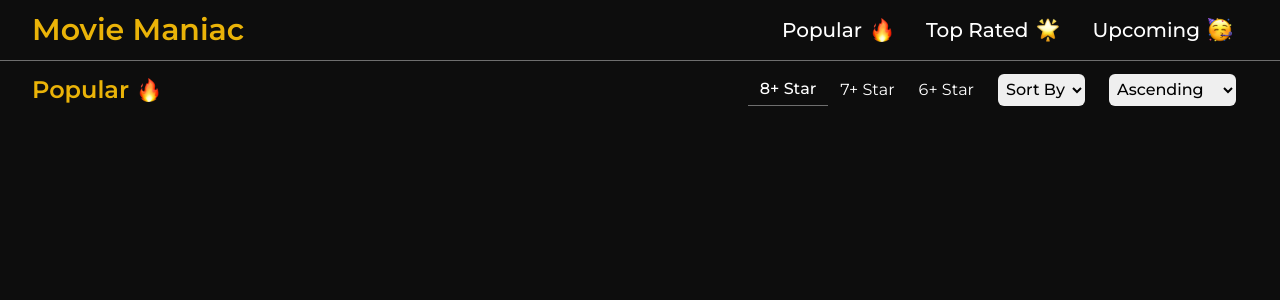
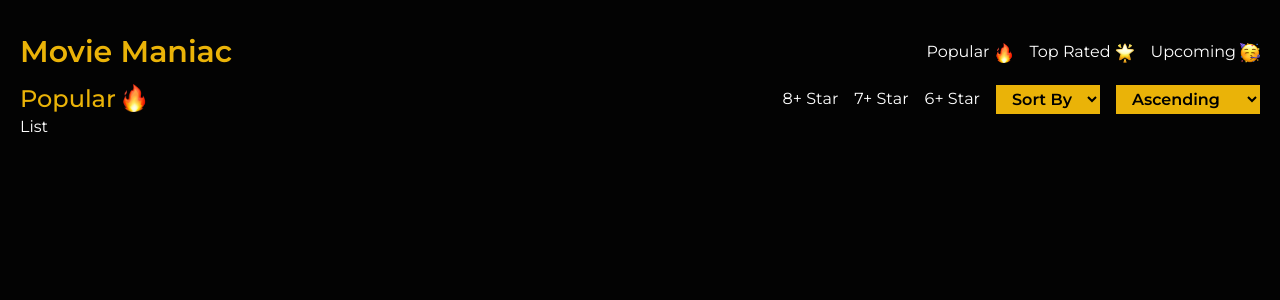
Before and after one commit to esteban-vm/movie-maniac, a Next.js app: page / in a window 1280 px wide. Shown: the top 300 px of the page. Built offline with nearby package versions, Linux system fonts and the light colour scheme.

Commit message:
fix styles

```diff
--- a/src/app/layout.tsx
+++ b/src/app/layout.tsx
@@ -1,6 +1,7 @@
 import type { Metadata } from 'next'
 import type { ReactNode } from 'react'
 import localFont from 'next/font/local'
+import { Navbar } from '@/components'
 import '@/styles/globals.css'
 
 export const metadata: Metadata = {
@@ -16,8 +17,13 @@ const montserrat = localFont({
 
 export default function RootLayout({ children }: { children: ReactNode }) {
   return (
-    <html lang='en' className={montserrat.className}>
-      <body>{children}</body>
+    <html lang='en'>
+      <body className={montserrat.className}>
+        <main className='container mx-auto grid h-screen grid-rows-12 bg-black/80 p-2 sm:p-3 md:p-3 lg:p-4 xl:p-5'>
+          <Navbar />
+          {children}
+        </main>
+      </body>
     </html>
   )
 }
--- a/src/app/page.tsx
+++ b/src/app/page.tsx
@@ -1,10 +1,9 @@
-import { Navbar, MovieList } from '@/components'
+import { MovieList } from '@/components'
 
 export default function Home() {
   return (
-    <main className='grid grid-rows-2'>
-      <Navbar />
+    <>
       <MovieList />
-    </main>
+    </>
   )
 }
--- a/src/components/movie-list.tsx
+++ b/src/components/movie-list.tsx
@@ -1,39 +1,50 @@
 import Image from 'next/image'
 import { Fire } from '@/images'
 
+interface SelectBoxProps {
+  options: Capitalize<string>[]
+}
+
+function SelectBox({ options }: SelectBoxProps) {
+  return (
+    <select className='bg-yellow-500 font-semibold text-black outline-none hover:opacity-85 md:px-3 md:py-1'>
+      {options.map((option) => (
+        <option key={crypto.randomUUID()} value='' className='font-medium uppercase'>
+          {option}
+        </option>
+      ))}
+    </select>
+  )
+}
+
 export default function MovieList() {
   return (
-    <section className=''>
-      <header className='mb-1 flex items-center justify-between px-8 py-3'>
-        <h2 className='flex items-center text-2xl font-semibold text-yellow-500'>
-          Popular <Image src={Fire} alt='fire emoji' className='ml-2 size-6' />
+    <section className='row-span-11 text-sm sm:text-sm md:text-base'>
+      <header className='flex items-center justify-between'>
+        <h2 className='text-sm font-medium text-yellow-500 sm:text-base md:text-lg lg:text-xl xl:text-2xl'>
+          Popular
+          <Image
+            src={Fire}
+            alt='fire emoji'
+            className='ml-1 inline size-4 select-none align-text-top sm:size-5 md:size-6 lg:size-6 xl:size-7'
+          />
         </h2>
-        <div className='flex items-center'>
-          <ul className='flex flex-row items-center text-base'>
-            <li className='cursor-pointer border-b border-white/40 px-3 py-1 font-medium'>8+ Star</li>
-            <li className='cursor-pointer px-3 py-1'>7+ Star</li>
-            <li className='cursor-pointer px-3 py-1'>6+ Star</li>
+        <div className='flex gap-2 sm:gap-3 md:gap-4'>
+          <ul className=''>
+            {[8, 7, 6].map((item) => (
+              <li
+                key={crypto.randomUUID()}
+                className='inline cursor-pointer align-text-top even:mx-2 hover:opacity-85 md:even:mx-4'
+              >
+                {item}+ Star
+              </li>
+            ))}
           </ul>
-          <select
-            name=''
-            id=''
-            className='mx-3 my-0 h-8 rounded-md border-none px-1 py-0 text-base font-medium text-black outline-none'
-          >
-            <option value=''>Sort By</option>
-            <option value=''>Date</option>
-            <option value=''>Rating</option>
-          </select>
-          <select
-            name=''
-            id=''
-            className='mx-3 my-0 h-8 rounded-md border-none px-1 py-0 text-base font-medium text-black outline-none'
-          >
-            <option value=''>Ascending</option>
-            <option value=''>Descending</option>
-          </select>
+          <SelectBox options={['Sort By', 'Date', 'Rating']} />
+          <SelectBox options={['Ascending', 'Descending']} />
         </div>
       </header>
-      <div></div>
+      <div>List</div>
     </section>
   )
 }
--- a/src/components/navbar.tsx
+++ b/src/components/navbar.tsx
@@ -1,21 +1,45 @@
+import type { StaticImageData } from 'next/image'
+import type { PageNames } from '@/constants'
 import Link from 'next/link'
 import Image from 'next/image'
 import { Fire, GlowingStart, PartyingFace } from '@/images'
 
+interface NavLinkProps {
+  title: (typeof PageNames)[number]
+  image: StaticImageData
+  link: string
+  alt: string
+}
+
+function NavLink({ title, image, link, alt }: NavLinkProps) {
+  return (
+    <Link href={link} className='inline hover:opacity-85'>
+      {title}
+      <Image
+        src={image}
+        alt={`${alt} emoji`}
+        className='ml-1 inline size-3 select-none align-middle sm:size-4 md:size-5'
+      />
+    </Link>
+  )
+}
+
+const links: NavLinkProps[] = [
+  { title: 'Popular', image: Fire, link: '/', alt: 'fire' },
+  { title: 'Top Rated', image: GlowingStart, link: '/', alt: 'glowing star' },
+  { title: 'Upcoming', image: PartyingFace, link: '/', alt: 'partying face' },
+]
+
 export default function Navbar() {
   return (
-    <nav className='flex items-center justify-between border-b border-white/40 px-8 py-3'>
-      <h1 className='text-3xl font-semibold text-yellow-500'>Movie Maniac</h1>
-      <div className='flex items-center'>
-        <Link href='/' className='flex items-center px-4 py-0 text-xl font-medium text-white'>
-          Popular <Image src={Fire} alt='fire emoji' className='ml-2 size-6' />
-        </Link>
-        <Link href='/' className='flex items-center px-4 py-0 text-xl font-medium text-white'>
-          Top Rated <Image src={GlowingStart} alt='glowing star emoji' className='ml-2 size-6' />
-        </Link>
-        <Link href='/' className='flex items-center px-4 py-0 text-xl font-medium text-white'>
-          Upcoming <Image src={PartyingFace} alt='partying face emoji' className='ml-2 size-6' />
-        </Link>
+    <nav className='flex items-center justify-between'>
+      <h1 className='text-base font-semibold text-yellow-500 sm:text-lg md:text-xl lg:text-2xl xl:text-3xl'>
+        Movie Maniac
+      </h1>
+      <div className='flex gap-2 text-xs sm:gap-3 sm:text-sm md:gap-4 md:text-base'>
+        {links.map((link) => (
+          <NavLink key={crypto.randomUUID()} {...link} />
+        ))}
       </div>
     </nav>
   )
--- /dev/null
+++ b/src/constants/index.ts
@@ -0,0 +1 @@
+export const PageNames = <const>['Popular', 'Top Rated', 'Upcoming']
```
